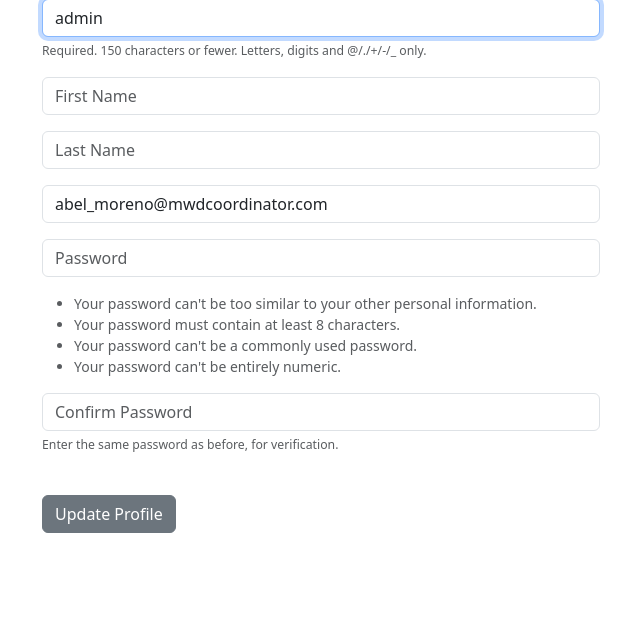
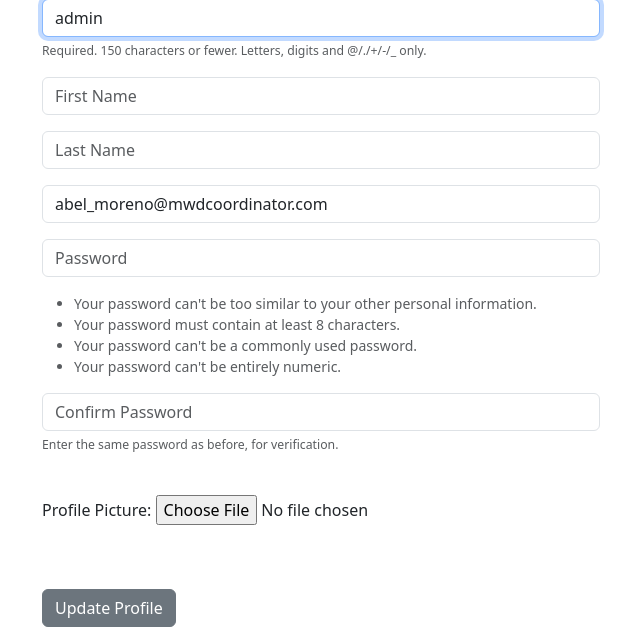
Before and after one commit to ready-abel-willing/musker-beta, a Django app: page /update_user/ in a window 1280 px wide. Shown: the part 161-800 px from the top of the page, without its empty margins (319-959 px from the left). Run offline with Django 4.2, Linux system fonts and the light colour scheme; a user stored in the database is signed in; data comes from the database, SQL or seed files in the repository; both versions use the stored data as it was after the commit.

Commit message:
Video #13

```diff
--- a/musker/forms.py
+++ b/musker/forms.py
@@ -1,7 +1,16 @@
 from django import forms
-from .models import Meep
+from .models import Meep, Profile
 from django.contrib.auth.forms import UserCreationForm
 from django.contrib.auth.models import User
+
+
+#   Profile extras form
+class ProfilePicForm(forms.ModelForm):
+    profile_image = forms.ImageField(label="Profile Picture")
+
+    class Meta:
+        model = Profile
+        fields = ('profile_image',)
 
 class MeepForm(forms.ModelForm):
     body = forms.CharField(required=True,
--- a/musker/models.py
+++ b/musker/models.py
@@ -24,6 +24,7 @@ class Profile(models.Model):
     )
 
     date_modified = models.DateTimeField(User, auto_now=True)
+    profile_image = models.ImageField(null=True, blank=True, upload_to="images/")
 
     def __str__(self):
         return self.user.username
--- a/musker/templates/profile.html
+++ b/musker/templates/profile.html
@@ -18,6 +18,10 @@
     </div>
 
     <div class="col-4">
+      {% if profile.profile_image %}
+      <img src="{{ profile.profile_image.url }}" />
+      {% endif %}
+
       <div class="card">
         <h5 class="card-header">Follows</h5>
         <div class="card-body">
--- a/musker/templates/update_user.html
+++ b/musker/templates/update_user.html
@@ -2,10 +2,10 @@
 <div class="col-md-6 offset-md-3">
   <h1>Update User</h1>
   <br />
-  <form method="POST" action="">
-    {% csrf_token %} {{ form.as_p }}
+  <form method="POST" action="" enctype="multipart/form-data">
+    {% csrf_token %} {{ user_form.as_p }}<br />{{ profile_form.as_p }}
 
-    <br />
+    <br /><br />
     <button type="submit" class="btn btn-secondary">Update Profile</button>
   </form>
 </div>
--- a/musker/views.py
+++ b/musker/views.py
@@ -1,7 +1,7 @@
 from django.shortcuts import render, redirect
 from django.contrib import messages
 from .models import Profile, Meep
-from .forms import MeepForm, SignUpForm
+from .forms import MeepForm, SignUpForm, ProfilePicForm
 from django.contrib.auth import authenticate, login, logout
 from django.contrib.auth.forms import UserCreationForm
 from django import forms
@@ -103,13 +103,17 @@ def register_user(request):
 def update_user(request):
     if request.user.is_authenticated:
         current_user = User.objects.get(id=request.user.id)
-        form = SignUpForm(request.POST or None, instance = current_user)
-        if form.is_valid():
-            form.save()
+        profile_user = Profile.objects.get(user__id=request.user.id)
+        #Get Forms
+        user_form = SignUpForm(request.POST or None,request.FILES or None , instance = current_user)
+        profile_form = ProfilePicForm(request.POST or None,request.FILES or None , instance = profile_user)
+        if user_form.is_valid() and profile_form.is_valid :
+            user_form.save()
+            profile_form.save()
             login(request, current_user)
             messages.success(request, ("Your Profile Has Been Updated!!"))
             return redirect ('home')
-        return render(request, "update_user.html", {'form':form})
+        return render(request, "update_user.html", {'user_form':user_form, 'profile_form': profile_form})
     else:
         messages.success(request, ("You Must Be Logged In To View This Page..."))
         return redirect ('home')
--- a/social/settings.py
+++ b/social/settings.py
@@ -11,6 +11,7 @@ https://docs.djangoproject.com/en/4.1/ref/settings/
 """
 
 from pathlib import Path
+import os
 
 # Build paths inside the project like this: BASE_DIR / 'subdir'.
 BASE_DIR = Path(__file__).resolve().parent.parent
@@ -118,6 +119,9 @@ USE_TZ = True
 
 STATIC_URL = 'static/'
 
+MEDIA_URL = 'media/'
+MEDIA_ROOT = os.path.join(BASE_DIR, 'media')
+
 # Default primary key field type
 # https://docs.djangoproject.com/en/4.1/ref/settings/#default-auto-field
 
--- a/social/urls.py
+++ b/social/urls.py
@@ -15,8 +15,11 @@ Including another URLconf
 """
 from django.contrib import admin
 from django.urls import path, include
+from django.conf import settings
+from django.conf.urls.static import static
 
 urlpatterns = [
     path('admin/', admin.site.urls),
-    path('',include('musker.urls'))
-]
+    path('',include('musker.urls')),
+    path('',include('musker.urls')),
+]+ static(settings.MEDIA_URL, document_root=settings.MEDIA_ROOT)
```
Also changed, not shown: db.sqlite3, media/images/Me_Aspen.png (added), media/images/Profile200x200.png (added), musker/migrations/0005_profile_profile_image.py (added).
